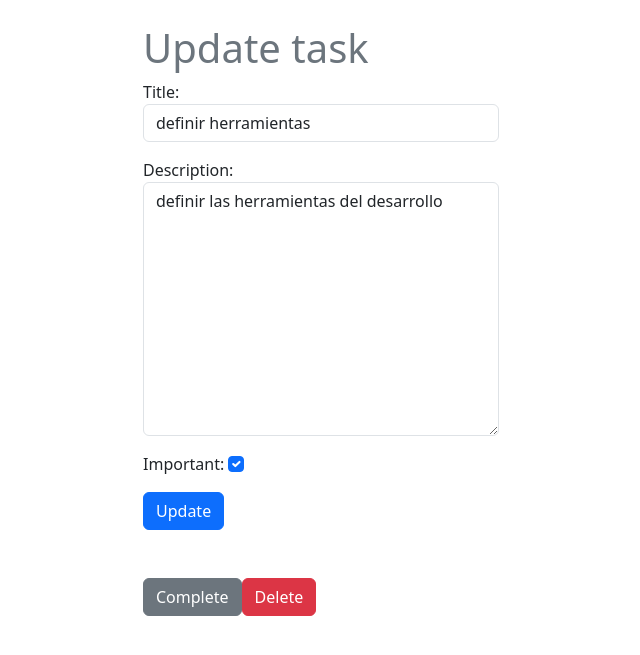
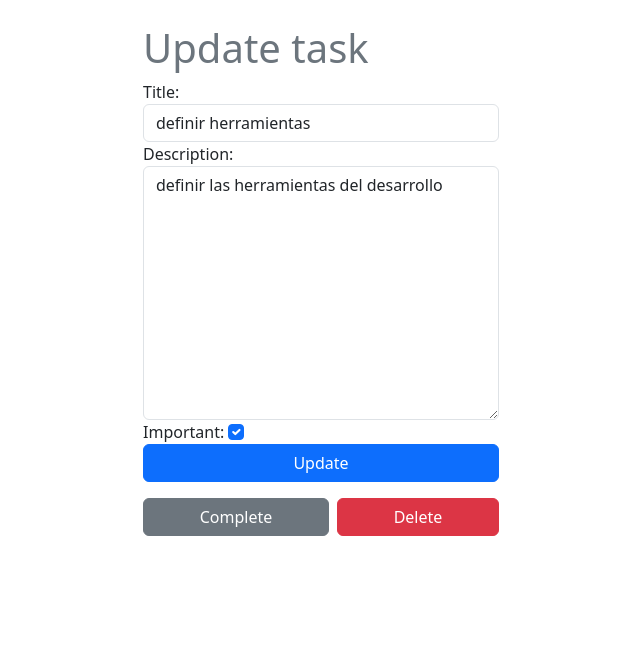
Before and after one commit to brionesjavier/django-crud-auth, a Django app: page /tasks/2/ in a window 1280 px wide. Shown: the part 56-711 px from the top of the page, without its empty margins (319-959 px from the left). Run offline with Django 5.2, Linux system fonts and the light colour scheme; a user stored in the database is signed in; data comes from the database, SQL or seed files in the repository; both versions use the stored data as it was after the commit.

Commit message:
update view detail

```diff
--- a/tasks/templates/task_detail.html
+++ b/tasks/templates/task_detail.html
@@ -1,29 +1,30 @@
-{% extends "layouts/base.html"%} {% block content%}
-
+{% extends "layouts/base.html" %} {% block content %}
 <main class="container">
   <div class="row">
     <div class="col-md-4 offset-md-4 mt-4">
       <h1 class="text-secondary">Update task</h1>
 
-      {{error}}
-     <div>
-         <form action="{% url 'task_detail' task.id %}" method="POST">
-        {% csrf_token %} {{form.as_p}}
+      {% if error %}
+      <div class="alert alert-danger">{{ error }}</div>
+      {% endif %}
 
-        <button class="btn btn-primary">Update</button>
+      <form action="{% url 'task_detail' task.id %}" method="POST">
+        {% csrf_token %} {{ form }}
+        <button class="btn btn-primary w-100">Update</button>
       </form>
-      <div class=" d-flex mt-5">
-        <form action="{% url 'complete_task' task.id %}" method="POST">
-        {% csrf_token %}
-        <button class="btn btn-secondary">Complete</button>
-      </form>
-      <form action="{% url 'delete_task' task.id %}" method="POST">
-        {% csrf_token %}
-        <button class="btn btn-danger">Delete</button>
-      </form>
+
+      <div class="d-flex gap-2 mt-3">
+        <form action="{% url 'complete_task' task.id %}" method="POST" class="flex-grow-1">
+          {% csrf_token %}
+          <button class="btn btn-secondary w-100">Complete</button>
+        </form>
+        <form action="{% url 'delete_task' task.id %}" method="POST" class="flex-grow-1">
+          {% csrf_token %}
+          <button class="btn btn-danger w-100" onclick="return confirm('¿Eliminar esta tarea?');">
+            Delete
+          </button>
+        </form>
       </div>
-
-     </div>
     </div>
   </div>
 </main>
```
Also changed, not shown: db.sqlite3.
